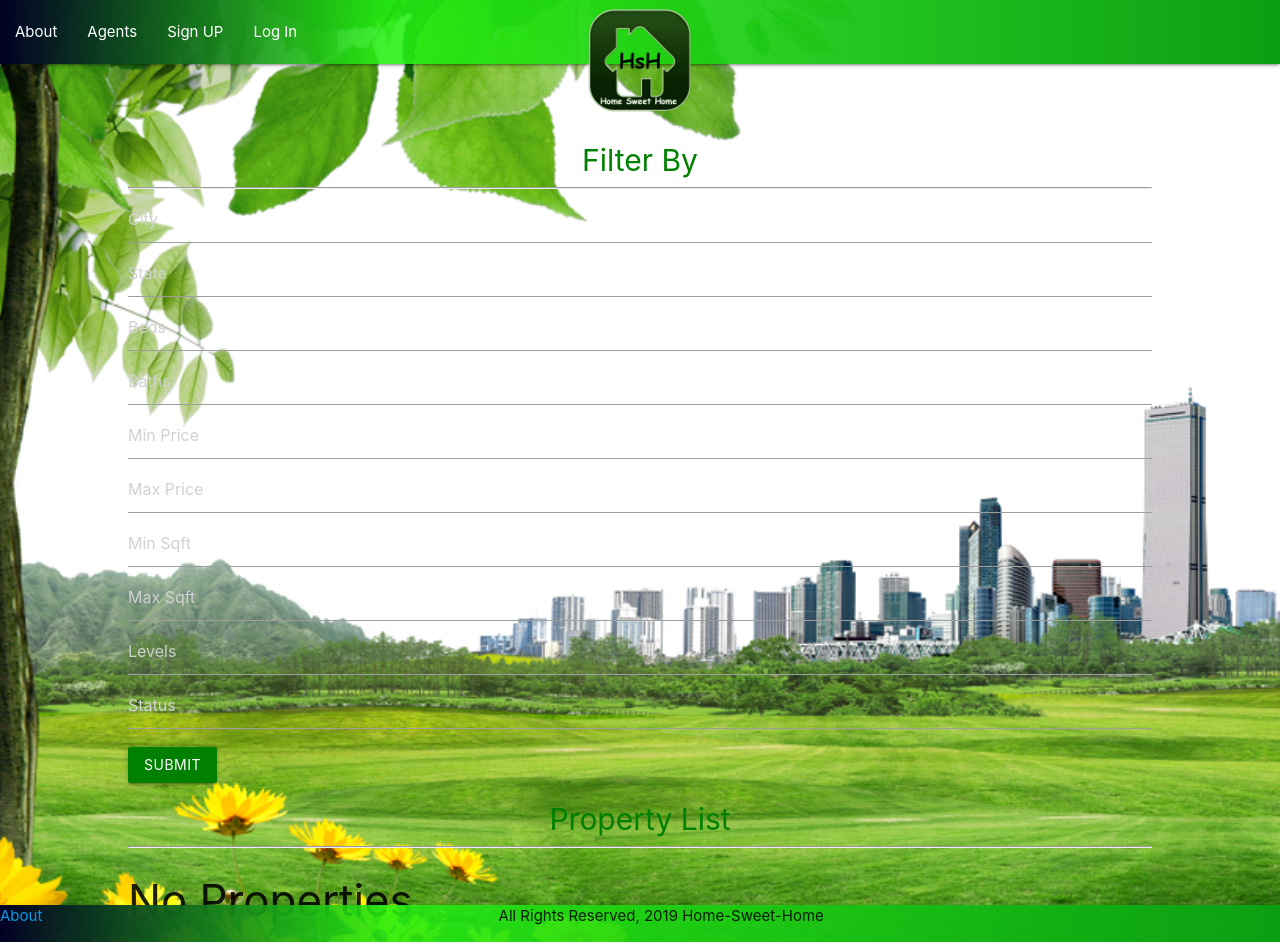
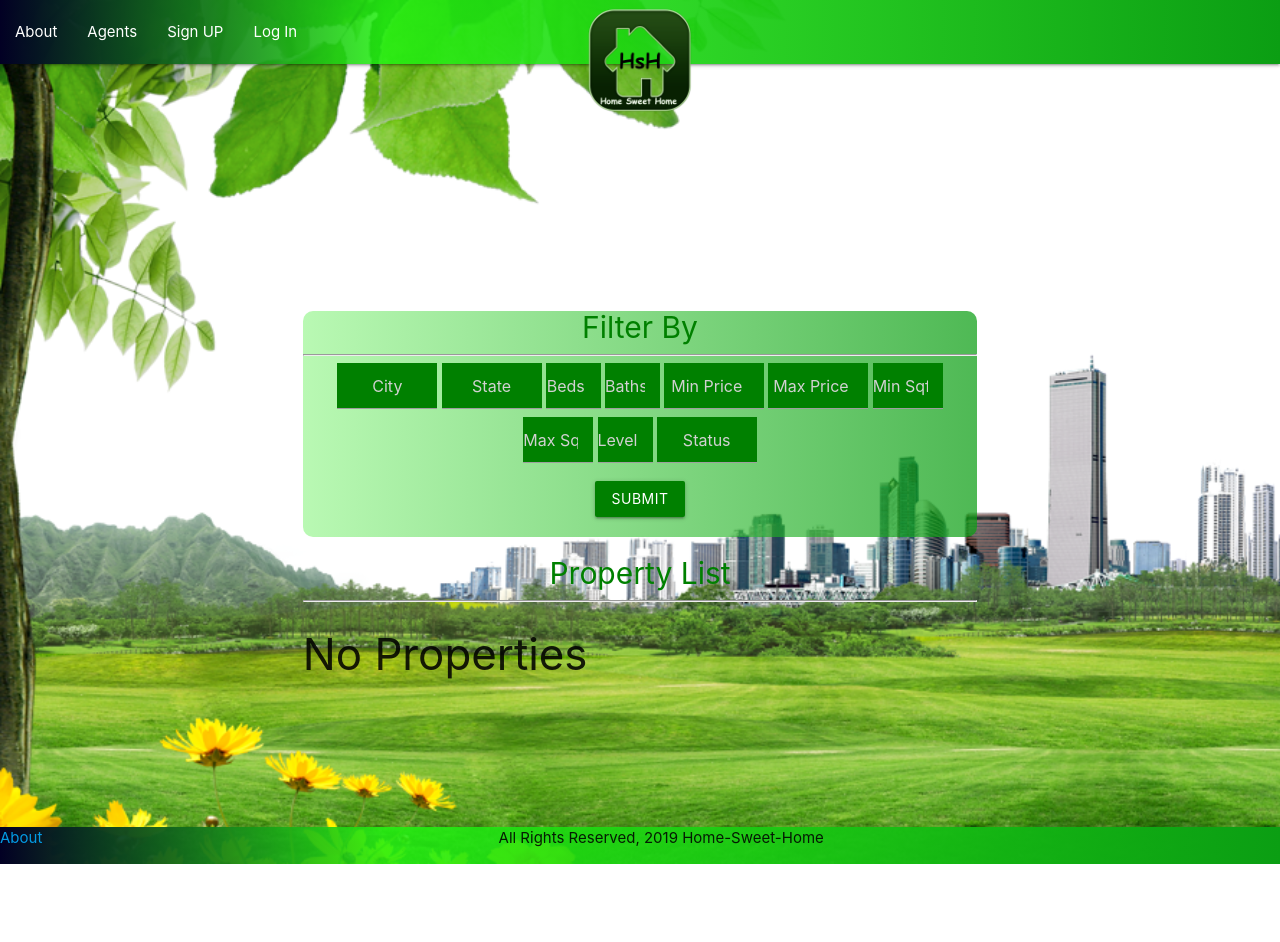
Before and after one commit to JManey/home_sweet_home, a Django app: page /properties/ in a window 1280 px wide. After the commit the page ends 864 px from the top, so only its background shows below. Run offline with Django 3.2, Linux system fonts and the light colour scheme; data that the repository does not hold is empty.

Commit message:
added style to property seach options

```diff
--- a/main_app/static/css/style.css
+++ b/main_app/static/css/style.css
@@ -236,3 +236,43 @@
   margin: 0 auto;
   width: 80%;
 }
+
+/* property filter options */
+#prop-search{
+  background: rgb(2,0,36);
+  background: linear-gradient(90deg, rgba(2,0,36,1) 0%, rgba(110,242,98,0.4836849369085173) 0%, rgba(11,158,19,0.7202779968454258) 100%, rgba(0,212,255,1) 100%);
+  margin-bottom: 100px;
+  text-align: center;
+  border-radius: 10px;
+  margin-bottom: 10px;
+}
+#prop-search #beds, #prop-search #baths, #prop-search #levels,
+#prop-search #min_sqft, #prop-search #max_sqft,
+#prop-search #city, #prop-search #state, #prop-search #min_price,
+#prop-search #max_price, #prop-search #status
+{
+  background-color: green;
+  text-align: center;
+}
+
+#prop-search #beds, #prop-search #baths, #prop-search #levels{
+  width: 55px;
+
+}
+#prop-search #min_sqft, #prop-search #max_sqft{
+  width: 70px;
+  /* background-color: green; */
+}
+#prop-search #city, #prop-search #state, #prop-search #min_price,
+#prop-search #max_price, #prop-search #status{
+  width: 100px;
+  /* background-color: green; */
+}
+
+#h1-prop-title{
+  margin-top: 20px;
+}
+/*
+.c{
+text-align: center;
+} */
```
